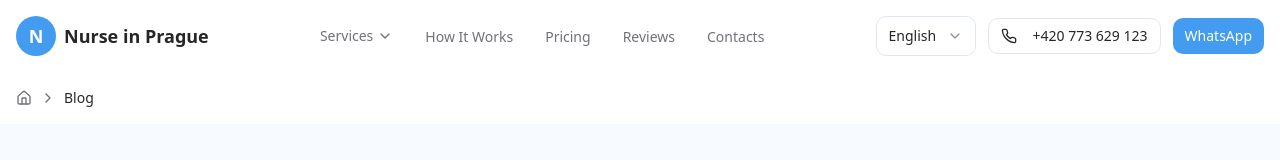
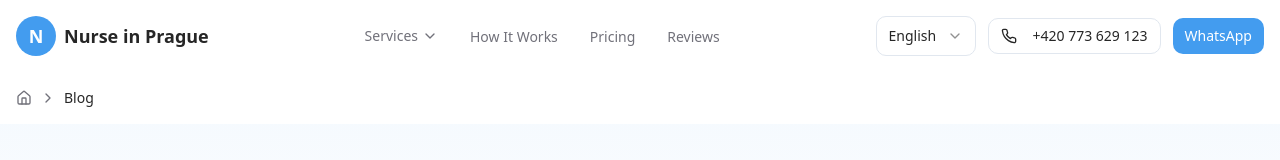
Before and after one commit to arseniy521/web-sparkle-shop, a React (Vite) app: page /blog in a window 1280 px wide. Shown: the top 160 px of the page. Built offline with nearby package versions, Linux system fonts and the light colour scheme.

Commit message:
Remove contacts from navbar

```diff
--- a/src/components/Header.tsx
+++ b/src/components/Header.tsx
@@ -36,7 +36,6 @@ export const Header = () => {
     { href: "#workflow", label: t('nav.workflow'), isHash: true },
     { href: "#pricing", label: t('nav.pricing'), isHash: true },
     { href: "#testimonials", label: t('nav.testimonials'), isHash: true },
-    { href: "#contacts", label: t('nav.contacts'), isHash: true },
   ];
 
   const serviceLinks = [
```
